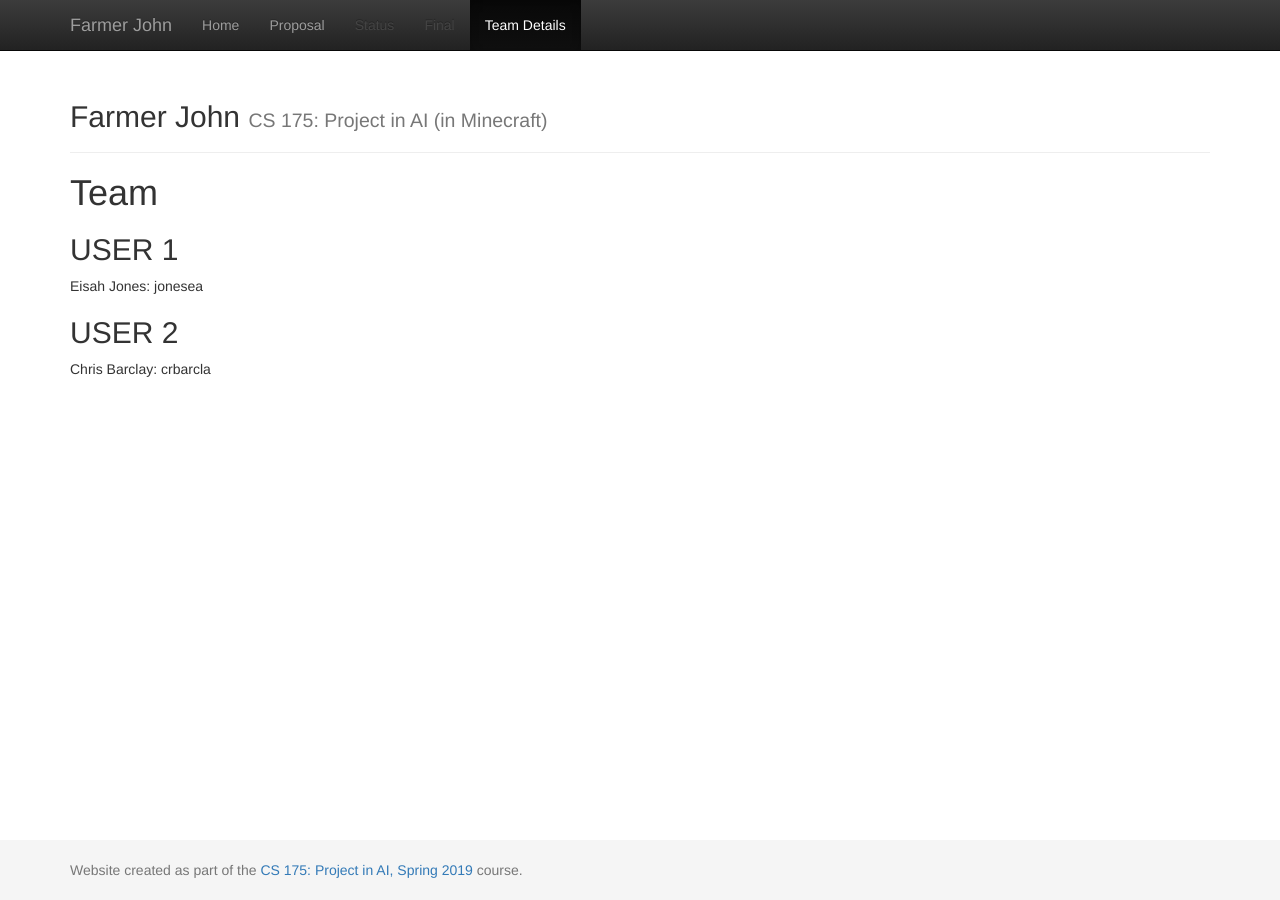
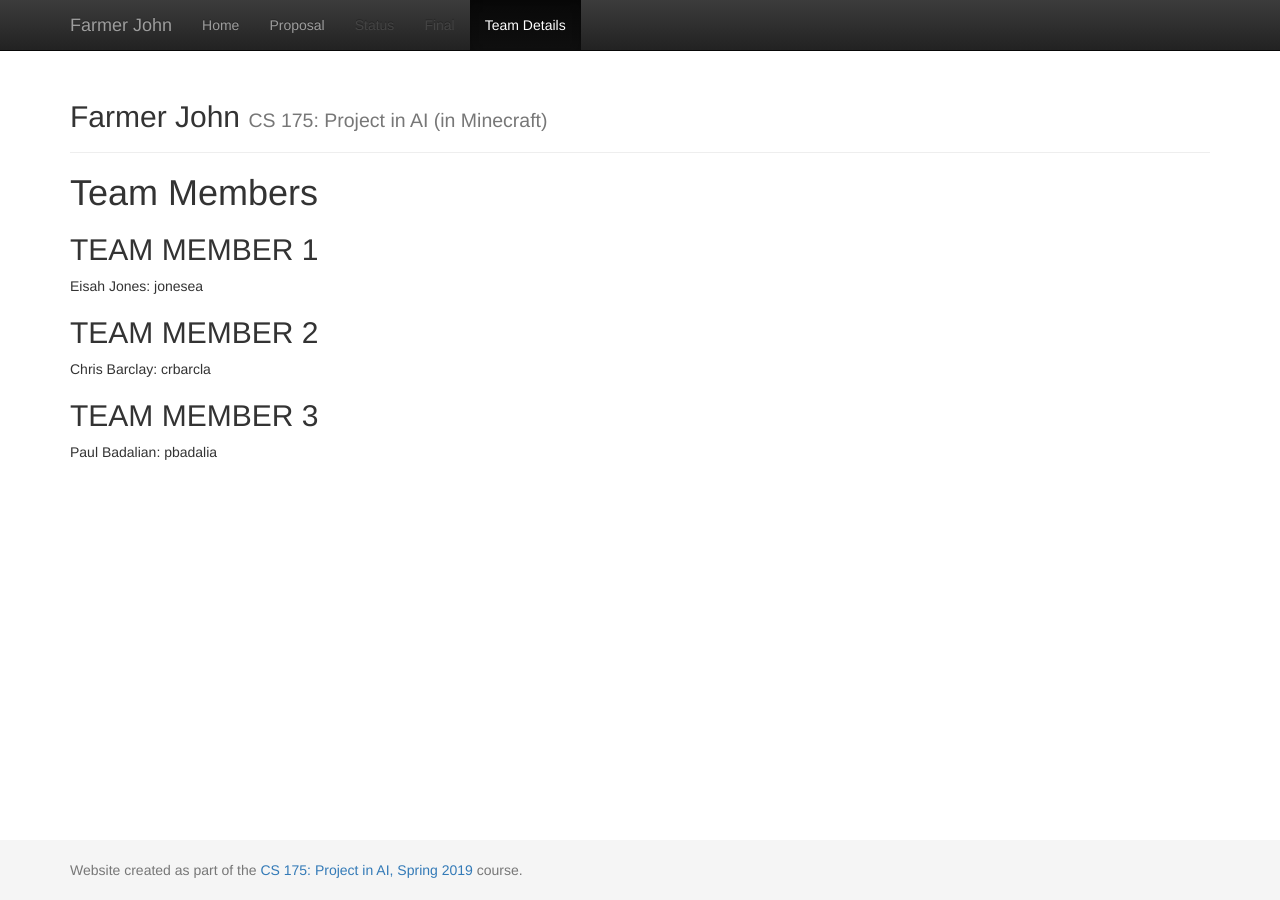
Before and after one commit to Eisah-Jones/Farmer-John, a Jekyll site: the page built from docs/team.md, in a window 1280 px wide. Built offline with Jekyll 4.4.1, drawn with Linux system fonts in a browser that asks for light colours.

Commit message:
Update team.md

```diff
--- a/docs/team.md
+++ b/docs/team.md
@@ -1,13 +1,16 @@
 ---
 layout: default
-title:  Team
+title:  Team Members
 ---
 
 # {{ page.title }}
 
 
-## USER 1
+## TEAM MEMBER 1
 Eisah Jones: jonesea
 
-## USER 2
+## TEAM MEMBER 2
 Chris Barclay: crbarcla
+
+## TEAM MEMBER 3
+Paul Badalian: pbadalia
```
